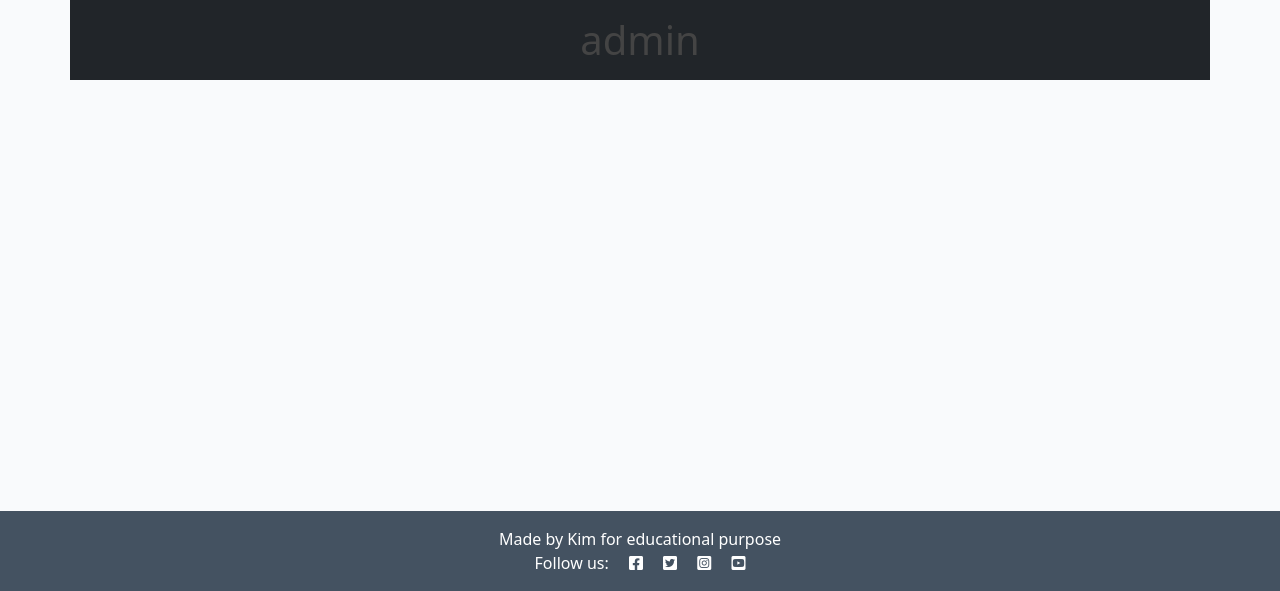
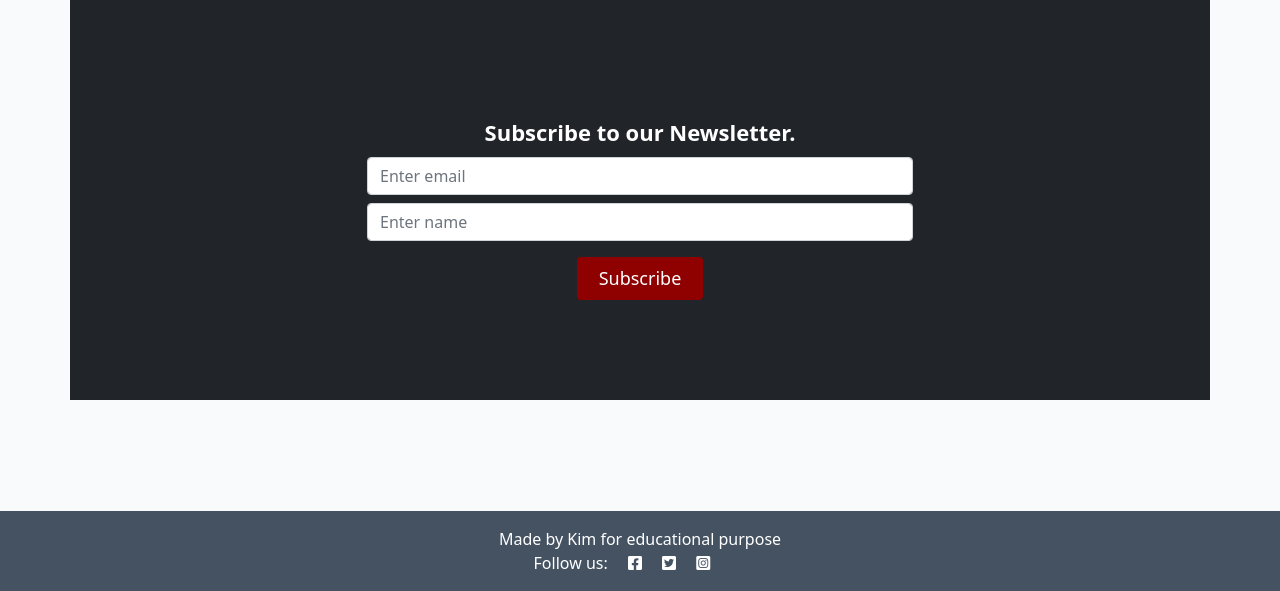
Before and after one commit to KimBergstroem/DjangoBlog, a Django app: page /post_profile/ in a window 1280 px wide. Shown: the part 209-800 px from the top of the page. Run offline with Django 3.2, Linux system fonts and the light colour scheme; a user stored in the database is signed in; data comes from the database, SQL or seed files in the repository; both versions use the stored data as it was after the commit; parts of the project's set-up code (start-up, migrations or seed data) failed here and were passed over; some libraries are stand-ins or nearby versions.

Commit message:
Add: class SubscribedUsers along with AJAX code

```diff
--- a/blogapp/models.py
+++ b/blogapp/models.py
@@ -54,3 +54,8 @@
 
     def __str__(self):
         return f"Comment {self.body} by {self.name}"
+
+
+class SubscribedUsers(models.Model):
+    email = models.CharField(unique=True, max_length=50)
+    name = models.CharField(max_length=50)
--- a/blogapp/urls.py
+++ b/blogapp/urls.py
@@ -13,8 +13,9 @@
     path('post_profile/', profile_view, name='post_profile'),
     path('<slug:slug>/', views.PostDetail.as_view(), name='post_detail'),
     path('like/<slug:slug>', views.PostLike.as_view(), name='post_like'),
+    path('newsletter/', views.NewsLetter, name='NewsLetter'),
+    path('validate/', views.validate_email, name='validate_email'),
 ]
-
 
 if settings.DEBUG:
     urlpatterns += static(settings.MEDIA_URL, document_root=settings.MEDIA_ROOT)
--- a/blogapp/views.py
+++ b/blogapp/views.py
@@ -10,7 +10,11 @@
 from django.http import HttpResponseRedirect
 from .models import Post
 from .forms import CommentForm
-
+from django.http import JsonResponse
+import re
+from .models import SubscribedUsers
+from django.core.mail import send_mail
+from django.conf import settings
 
 class PostList(generic.ListView):
     model = Post
@@ -96,3 +100,35 @@
 
 def profile_view(request):
     return render(request, 'post_profile.html')
+
+
+def NewsLetter(request):
+    if request.method == 'POST':
+        post_data = request.POST.copy()
+        email = post_data.get("email", None)
+        name = post_data.get("name", None)
+        subscribedUsers = SubscribedUsers()
+        subscribedUsers.email = email
+        subscribedUsers.name = name
+        subscribedUsers.save()
+        # send a confirmation mail
+        subject = 'NewsLetter Subscription'
+        message = 'Hello ' + name + ', Thanks for subscribing us. You will get notification of latest articles posted on our website. Please do not reply on this email.'
+        email_from = settings.EMAIL_HOST_USER
+        recipient_list = [email, ]
+        send_mail(subject, message, email_from, recipient_list)
+        res = JsonResponse({'msg': 'Thanks. Subscribed Successfully!'})
+        return res
+    return render(request, 'index.html')
+
+def validate_email(request):
+    email = request.POST.get("email", None)
+    if email is None:
+        res = JsonResponse({'msg': 'Email is required.'})
+    elif SubscribedUsers.objects.get(email = email):
+        res = JsonResponse({'msg': 'Email Address already exists'})
+    elif not re.match(r"^\w+([-+.']\w+)*@\w+([-.]\w+)*\.\w+([-.]\w+)*$", email):
+        res = JsonResponse({'msg': 'Invalid Email Address'})
+    else:
+        res = JsonResponse({'msg': ''})
+    return res
--- a/static/css/style.css
+++ b/static/css/style.css
@@ -222,3 +222,20 @@
   .account-heading {
     font-size: 2.5rem;
   }
+
+
+  label {
+    font-size: 22px;
+    font-weight: bold;
+}
+
+.btn {
+    padding: 7px 21px;
+    background-color: rgb(143, 1, 1);
+    color: white;
+    font-size: 18px;
+}
+
+body {
+    background-color: azure;
+}
--- /dev/null
+++ b/static/js/script.js
@@ -0,0 +1,69 @@
+const validateEmail = function(email) {
+    var formData = new FormData();
+    formData.append('email', email)
+    $.ajaxSetup({
+        headers: {
+            "X-CSRFToken": document.querySelector('[name=csrfmiddlewaretoken]').value,
+        }
+    });
+    $.ajax({
+        url: '/validate/',
+        type: 'POST',
+        dataType: 'json',
+        cache: false,
+        processData: false,
+        contentType: false,
+        data: formData,
+        error: function (xhr) {
+            console.error(xhr.statusText);
+        },
+        success: function (res) {
+            $('.error').text(res.msg);
+        }
+    });
+};
+
+const subscribeUser = function(email, name) {
+    var formData = new FormData();
+    formData.append('email', email);
+    formData.append('name', name);
+    $.ajaxSetup({
+        headers: {
+            "X-CSRFToken": document.querySelector('[name=csrfmiddlewaretoken]').value,
+        }
+    });
+    $.ajax({
+        url: '/newsletter/',
+        type: 'POST',
+        dataType: 'json',
+        cache: false,
+        processData: false,
+        contentType: false,
+        data: formData,
+        error: function (xhr) {
+            console.error(xhr.statusText);
+        },
+        success: function (res) {
+            $('.success').text(res.msg);
+            $('#userEmail').val(' ');
+            $('#userName').val(' ');
+        }
+    });
+};
+
+(function ($) {
+    $('#submit').on('click', () => {
+        event.preventDefault();
+        const userEmail = $('#userEmail').val();
+        const userName = $('#userName').val();
+        if (userEmail && userName) {
+            subscribeUser(userEmail, userName);
+        }
+    });
+
+    $('#userEmail').on('change', (event) => {
+        event.preventDefault();
+        const email = event.target.value;
+        validateEmail(email);
+    });
+})(jQuery);
--- a/templates/base.html
+++ b/templates/base.html
@@ -11,6 +11,10 @@
     <link href="https://fonts.googleapis.com/css2?family=Lato:wght@300;700&display=swap" rel="stylesheet">
     <link rel="stylesheet" href="https://cdnjs.cloudflare.com/ajax/libs/font-awesome/5.15.3/css/all.min.css">
     <meta name="viewport" content="width=device-width, initial-scale=1" />
+    <link rel="stylesheet" href="https://stackpath.bootstrapcdn.com/bootstrap/4.5.2/css/bootstrap.min.css"
+        integrity="sha384-JcKb8q3iqJ61gNV9KGb8thSsNjpSL0n8PARn9HuZOnIxN0hoP+VmmDGMN5t9UJ0Z" crossorigin="anonymous">
+    <link rel="stylesheet" href="https://stackpath.bootstrapcdn.com/font-awesome/4.7.0/css/font-awesome.min.css"
+        crossorigin="anonymous">
     <link href="https://cdn.jsdelivr.net/npm/bootstrap@5.0.1/dist/css/bootstrap.min.css" rel="stylesheet"
         integrity="sha384-+0n0xVW2eSR5OomGNYDnhzAbDsOXxcvSN1TPprVMTNDbiYZCxYbOOl7+AMvyTG2x" crossorigin="anonymous">
     <script src="https://cdn.jsdelivr.net/npm/bootstrap@5.0.1/dist/js/bootstrap.bundle.min.js"
@@ -101,6 +105,8 @@
         }, 3000);
 
     </script>
+    <script src="https://ajax.googleapis.com/ajax/libs/jquery/3.3.1/jquery.min.js"></script>
+    <script src="{% static 'js/script.js' %}"></script>
 </body>
 
 </html>
--- a/templates/post_profile.html
+++ b/templates/post_profile.html
@@ -16,6 +16,19 @@
                 <p class="text-secondary">{{ user.email }}</p>
             </div>
         </div>
+        <div class="col-lg-6 col-md-6" style="margin: 100px auto; display: block;">
+            <form enctype="multipart/form-data" method="POST" action="" style="text-align: center;">
+                {% csrf_token %}
+                <div class="form-group text-white">
+                    <label>Subscribe to our Newsletter.</label>
+                    <input type="email" class="form-control" id="userEmail" placeholder="Enter email" required>
+                    <small style="font-weight: 600;color: red;" class="error"></small>
+                    <input type="text" class="form-control mt-2" id="userName" placeholder="Enter name" required>
+                    <small style="font-weight: 600;color: green;" class="success"></small>
+                </div>
+                <input type="submit" value="Subscribe" id="submit" class="btn">
+            </form>
+        </div>
     </div>
 </div>
 
```
Also changed, not shown: blogapp/migrations/0003_profile_subscribedusers.py (added), db.sqlite3.
